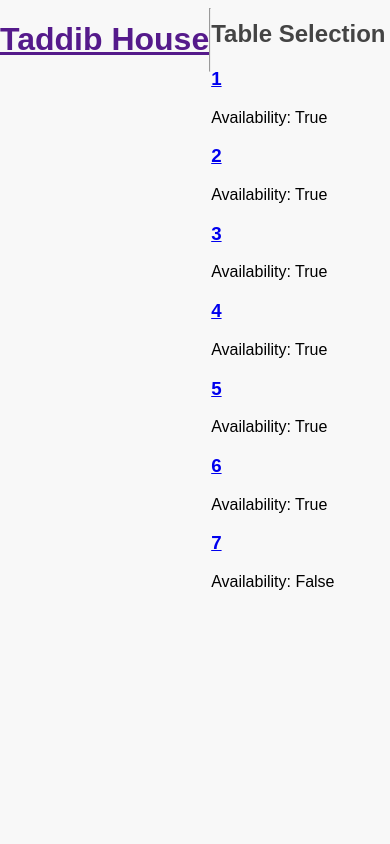
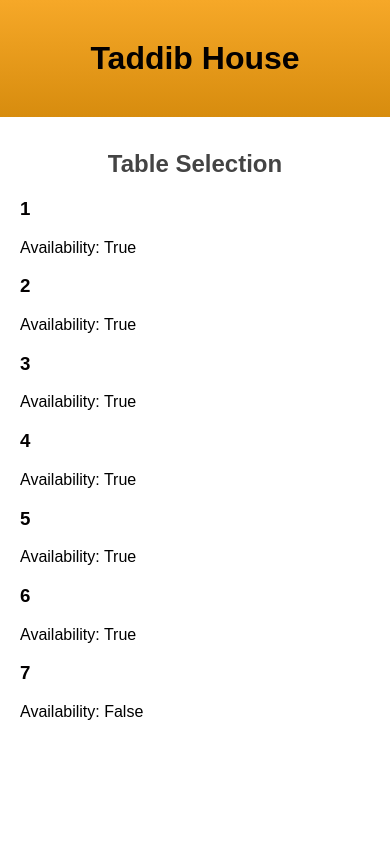
Before and after one commit to BanyarSawThit/taddib-4, a Django app: template restaurant/order/templates/order/table_selection.html in a window 390 px wide. Run offline with Django 5.2, Linux system fonts and the light colour scheme; the template is opened without the code that fills it: values that come from a table or form of the project are taken from there, others are empty; data comes from the database, SQL or seed files in the repository; both versions use the stored data as it was after the commit; tables that the repository leaves empty hold one stand-in row (values such as "Sample post").

Commit message:
menu html design

```diff
--- a/restaurant/order/static/css/style.css
+++ b/restaurant/order/static/css/style.css
@@ -1,105 +1,130 @@
-/*h1 {*/
-/*    color: #631998;*/
-/*}*/
-/*h2 {*/
-/*    text-align: center;*/
-/*}*/
-
-/*h1 {*/
-/*    color: #ffffff; !* Text color *!*/
-/*    font-family: 'Arial', sans-serif;*/
-/*    font-size: 2.5rem;*/
-/*    letter-spacing: 1px;*/
-/*    text-align: center; !* Centers the text horizontally *!*/
-/*    display: flex;*/
-/*    justify-content: center; !* Centers horizontally if the element is inside a flex container *!*/
-/*    align-items: center; !* Centers vertically if inside a flex container *!*/
-/*    height: 10vh; !* Full viewport height *!*/
-/*    margin: 0; !* Removes default margin *!*/
-/*    background-color: #DA7C2B; !* Different background color for h1 *!*/
-/*    padding: 20px; !* Adds space around the text *!*/
-/*}*/
-
-/*!* Link inside h1 (anchor tag) *!*/
-/*h1 a {*/
-/*    color: white; !* Changes the text color of the link inside h1 *!*/
-/*    text-decoration: none; !* Removes underline from the link *!*/
-/*}*/
-
-/*a {*/
-/*    color: #030000; !* Changes the text color of the link inside h1 *!*/
-/*    text-decoration: none; !* Removes underline from the link *!*/
-/*}*/
-
-/*!* Optional: Style the link on hover *!*/
-/*h1 a:hover {*/
-/*    color: #5b3001; !* Changes the color of the link when hovered *!*/
-/*}*/
-
-/*h2 {*/
-/*    text-align: center;*/
-/*    color: #333; !* Added color for better contrast *!*/
-/*    font-family: 'Arial', sans-serif; !* Added font for consistency *!*/
-/*    font-size: 1.8rem; !* Set a specific font size *!*/
-/*    margin-top: 20px; !* Added space above the heading *!*/
-/*}*/
-
-/*!* Body background color *!*/
-/*body {*/
-/*    background-color: #ffffff; !* Test background color *!*/
-/*    color: #030000; !* Optional: changes text color for contrast *!*/
-/*}*/
-
-h1 {
-    color: #631998;
-}
-h2 {
-    text-align: center;
-}
-
-/*Side-bar*/
-/* General Styling */
+/* Ensure full-page layout */
 body {
     font-family: Arial, sans-serif;
-    background-color: #f8f8f8;
     margin: 0;
     padding: 0;
     display: flex;
+    flex-direction: column;
+    height: 100vh;
 }
 
-/* Container */
-.container {
+/* Fixed Header */
+.page-header {
+    background: linear-gradient(to bottom, #f6a828, #d78c0e);
+    padding: 20px 0;
+    text-align: center;
+    color: white;
+    position: fixed;
+    width: 100%;
+    top: 0;
+    left: 0;
+    z-index: 1000;
+}
+
+.page-header h1 {
+    font-size: 3rem;
+    margin: 0;
+}
+
+/* Link inside h1 (anchor tag) */
+h1 a {
+    color: #030000; /* Changes the text color of the link inside h1 */
+    text-decoration: none; /* Removes underline from the link */
+}
+
+/* Optional: Style the link on hover */
+h1 a:hover {
+    color: #5b3001; /* Changes the color of the link when hovered */
+}
+
+/* Push content down below the header */
+main.container {
     display: flex;
+    flex-grow: 1;
+    margin-top: 80px; /* Adjust based on header height */
+    height: calc(100vh - 80px); /* Ensure it fits within viewport */
+    overflow-y: auto; /* Enable vertical scrolling if content overflows */
+}
+
+/* Content Styling */
+.base-container {
+    padding: 20px;
+    flex-grow: 1; /* Allow it to grow and take up remaining space */
+    overflow-y: auto; /* Ensure scrollability for content */
+}
+
+.base-container a {
+    color: #030000;
+    text-decoration: none;
+}
+
+.base-container a:hover {
+    background-color: #f6a828;
+}
+
+.row {
+    margin-top: 30px;
+    display: flex;
+    width: 100%; /* Ensure it takes up the full available space */
+    flex-direction: column; /* Ensure the content is stacked vertically */
+}
+
+.col {
+    flex-grow: 1;
+    display: block; /* Make sure the content does not sit side by side */
+}
+
+/* For responsive design (if needed) */
+@media (max-width: 768px) {
+    .page-header h1 {
+        font-size: 2rem;
+    }
+}
+
+/* Menu-specific Styles */
+
+/* Change background for the menu page */
+body.menu-page {
+    background-color: #f8f8f8;
+}
+
+/* Enable smooth scrolling on anchor links */
+html {
+    scroll-behavior: smooth;
 }
 
 /* Sidebar */
 .sidebar {
     width: 80px;
-    background: linear-gradient(to bottom, #f6a828, #d78c0e);
-    padding: 10px;
-    height: 100vh;
-    position: fixed;
-    top: 0;
-    left: 0;
+    background: white;
+    height: 100%;
     display: flex;
     flex-direction: column;
     align-items: center;
     gap: 15px;
-    padding-top: 20px;
+    padding: 20px 10px 10px;
+    overflow-y: auto;
+    position: fixed;
+    left: 0;
+    top: 130px; /* Start below header */
+    bottom: 0;
 }
 
 .category-btn {
-    background-color: white;
-    border: none;
+    background: white;
+    border: 1px solid #ddd; /* Light gray border for the line margin */
     padding: 8px;
     border-radius: 12px;
     cursor: pointer;
     transition: 0.3s;
     display: flex;
+    margin: 10px;
     align-items: center;
     justify-content: center;
     width: 60px;
     height: 60px;
+    /* Downward shadow */
+    box-shadow: 2px 2px 10px rgba(0, 0, 0, 0.2); /* Adjust blur and spread as needed */
 }
 
 .category-btn img {
--- a/restaurant/order/templates/order/base.html
+++ b/restaurant/order/templates/order/base.html
@@ -7,12 +7,11 @@
     </head>
     <body>
         <header class="page-header">
-            <div class="container">
+            <div class="container base-container">
                 <h1><a href="">Taddib House</a></h1>
-                <hr>
             </div>
         </header>
-        <main class="container">
+        <main class="container base-container">
             <div class="row">
                 <div class="col">
                     {% block content %}
--- a/restaurant/order/urls.py
+++ b/restaurant/order/urls.py
@@ -2,7 +2,7 @@ from django.urls import path
 from . import views
 
 urlpatterns = [
-    path('table/', views.table_select, name='table_select'),
+    path('', views.table_select, name='table_select'),
     path('table/<int:table_id>/', views.menu_page, name='menu_page'),
     path("table/<int:table_id>/item/<int:item_id>", views.customization_page, name="customization_page"),
 ]
```
Also changed, not shown: other parts of restaurant/order/static/css/style.css (+46 -18 lines), restaurant/order/templates/order/menu_page.html (+17 -8 lines), restaurant/db.sqlite3.
